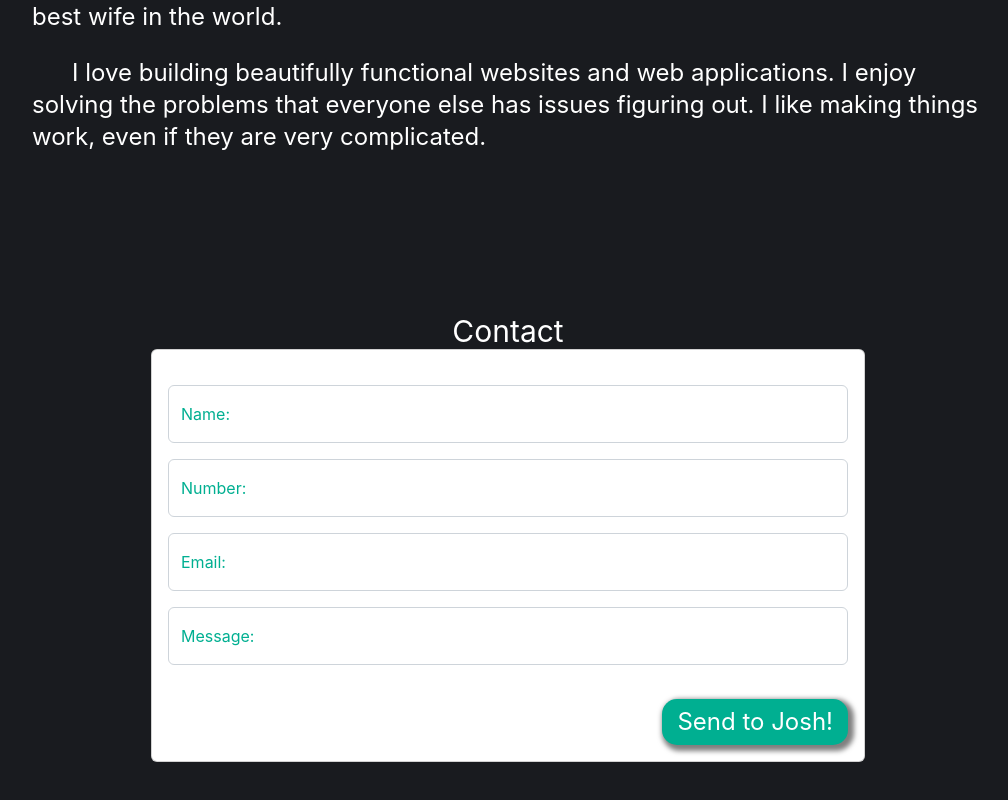
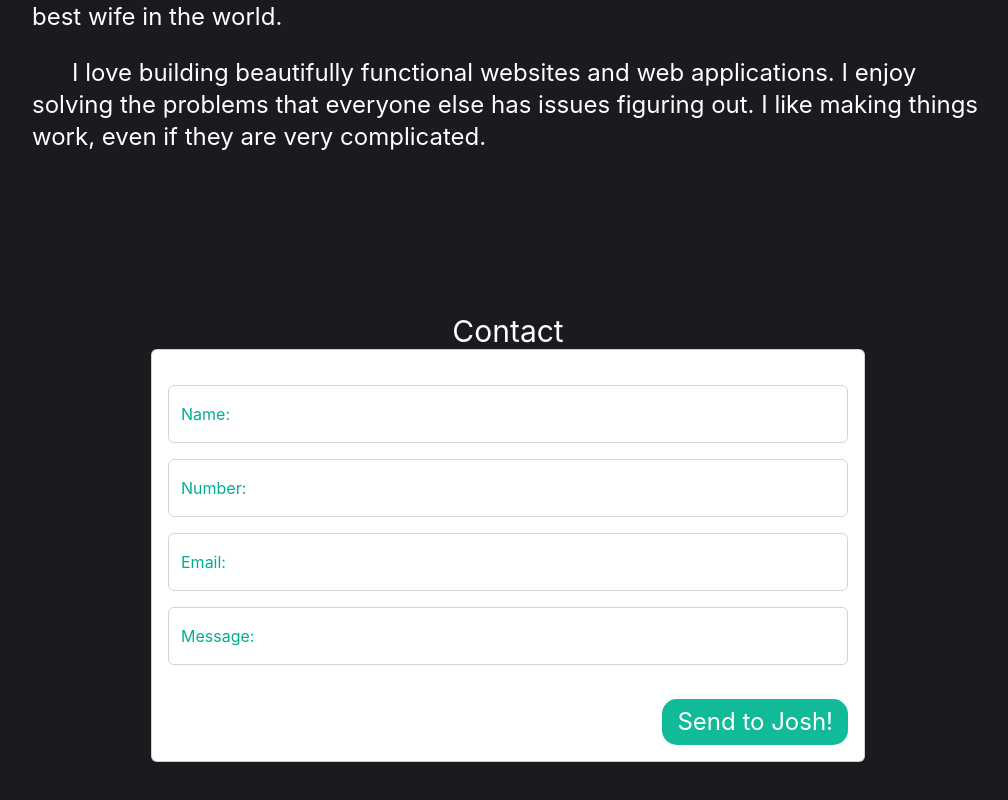
Before and after one commit to JRCcoding/Portfolio, a React (Create React App) app in the folder client/: page / in a window 1280 px wide. Shown: the part 827-1627 px from the top of the page, without its empty margins (132-1140 px from the left). Built offline with nearby package versions, Linux system fonts and the light colour scheme; some icons are missing.

Commit message:
contact button fix

```diff
--- a/client/src/components/Contact.css
+++ b/client/src/components/Contact.css
@@ -12,17 +12,18 @@
     color: rgb(0,175,145);
 }
 .contact_submit {
-    background-color: rgb(0,175,145);
+    background-color: rgb(17, 187, 153)!important;
     color: white;
     border-radius: 15px;
     margin-top: 5%;
     margin-left: auto;
     padding: 5px 15px;
     font-size: 1.5rem;
-    box-shadow: 3px 3px 5px 3px rgb(0,0,0,0.5);
+    transition: all 1s;
 }
 .contact_submit:hover {
-    background-color: rgb(0,155,125);
+    background-color: rgb(0, 140, 125)!important;
+    box-shadow: 2px 2px 5px rgb(0,0,0,0.5);
 }
 @media only screen and (max-width: 600px) {
     .work_img {
```
